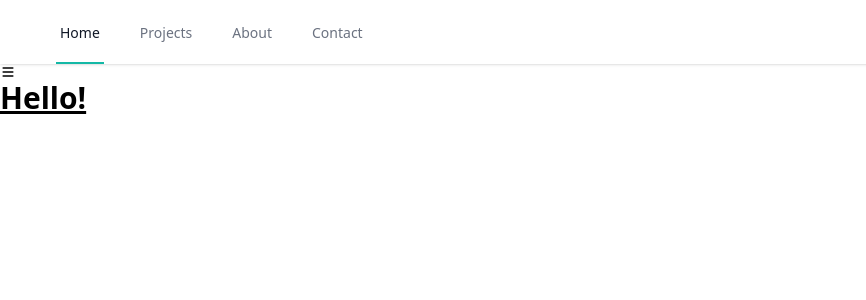
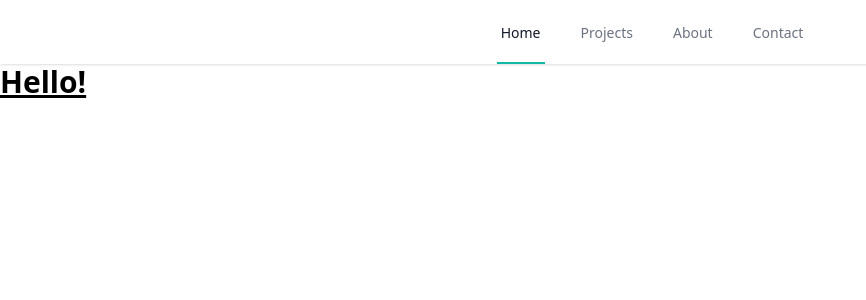
Before and after one commit to YunaGu/my-portfolio-2023, a Next.js app: page / in a window 1280 px wide. Shown: the top 300 px of the page, without its empty margins (0-866 px from the left). Built offline with nearby package versions, Linux system fonts and the light colour scheme.

Commit message:
nav(light)

```diff
--- a/src/components/Nav.jsx
+++ b/src/components/Nav.jsx
@@ -12,7 +12,7 @@ export default function Example() {
       {({ open }) => (
         <>
           <div className="mx-auto max-w-7xl px-4 sm:px-6 lg:px-8">
-            <div className="flex h-16 justify-between">
+            <div className="flex h-16 justify-end sm:justify-center">
               <div className="flex">
                 <div className="hidden sm:ml-6 sm:flex sm:space-x-8">
                   {/* Current: "border-teal-500 text-gray-900", Default: "border-transparent text-gray-500 hover:border-gray-300 hover:text-gray-700" */}
--- a/src/pages/index.tsx
+++ b/src/pages/index.tsx
@@ -2,7 +2,7 @@ import Head from 'next/head'
 import Image from 'next/image'
 import { Inter } from '@next/font/google'
 import styles from '@/styles/Home.module.css'
-import { HiMenu } from "react-icons/hi"
+// import { HiMenu } from "react-icons/hi"
 
 const inter = Inter({ subsets: ['latin'] })
 
@@ -16,7 +16,6 @@ export default function Home() {
         <link rel="icon" href="/favicon.ico" />
       </Head>
       <main>
-        <HiMenu />
         <h1 className="text-3xl font-bold underline">Hello!</h1>
       </main>
     </>
--- a/src/styles/globals.css
+++ b/src/styles/globals.css
@@ -103,8 +103,8 @@ a {
   text-decoration: none;
 }
 
-@media (prefers-color-scheme: dark) {
+/* @media (prefers-color-scheme: dark) {
   html {
     color-scheme: dark;
   }
-}
+} */
```
